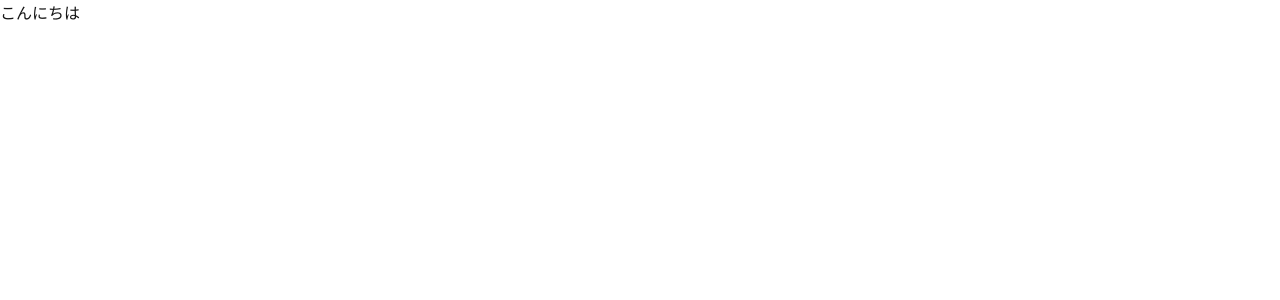
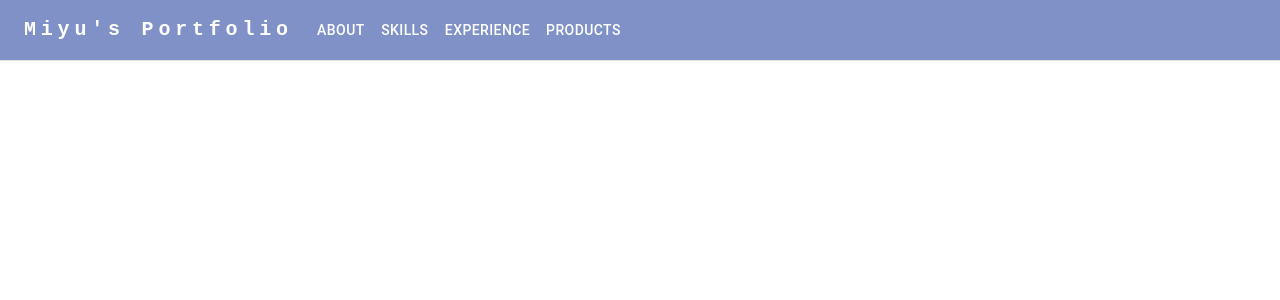
Before and after one commit to miyumasayama/portofolio, a Next.js app: page / in a window 1280 px wide. Shown: the top 300 px of the page. Built offline with nearby package versions, Linux system fonts and the light colour scheme.

Commit message:
feat/appbar

```diff
--- /dev/null
+++ b/src/app/components/appBar/appBar.tsx
@@ -0,0 +1,60 @@
+import {
+  AppBar as MuiAppBar,
+  Divider,
+  Toolbar,
+  Typography,
+  Box,
+  Button,
+} from '@mui/material';
+import { FC, } from 'react';
+
+const pages = ['About', 'Skills', 'Experience', 'Products'];
+
+export const AppBar: FC = () => {
+  return (
+    <MuiAppBar
+      elevation={0}
+      position={'fixed'}
+      sx={{
+        maxHeight: 60,
+        p: 0,
+        ':after': { display: 'none' },
+      }}
+    >
+      <Toolbar
+        variant="dense"
+        sx={{
+          minHeight: 60,
+          backgroundColor: 'rgba(229, 171, 190, 0.5)',
+          fontFamily: 'monospace',
+        }}
+      >
+          <Typography
+            variant="h6"
+            sx={{
+              fontFamily: 'monospace',
+              mr: 2,
+              display: { xs: 'none', md: 'flex' },
+              fontWeight: 700,
+              letterSpacing: '.3rem',
+              color: 'inherit',
+              textDecoration: 'none',
+            }}
+          >
+            Miyu's Portfolio
+          </Typography>
+          <Box sx={{ flexGrow: 1, display: { xs: 'none', md: 'flex' } }}>
+            {pages.map((page) => (
+              <Button
+                key={page}
+                sx={{ my: 2, color: 'white', display: 'block' }}
+              >
+                {page}
+              </Button>
+            ))}
+          </Box>
+      </Toolbar>
+      <Divider />
+    </MuiAppBar>
+  );
+};
--- a/src/app/pages/home/index.tsx
+++ b/src/app/pages/home/index.tsx
@@ -1,10 +1,14 @@
+import { AppBar } from "@/app/components/appBar/appBar";
 import { Box } from "@mui/material";
 import { FC } from "react";
 
 export const Home: FC = () => {
     return (
+        <>
+        <AppBar />
         <Box>
             こんにちは
         </Box>
+        </>
     )
 }
```
